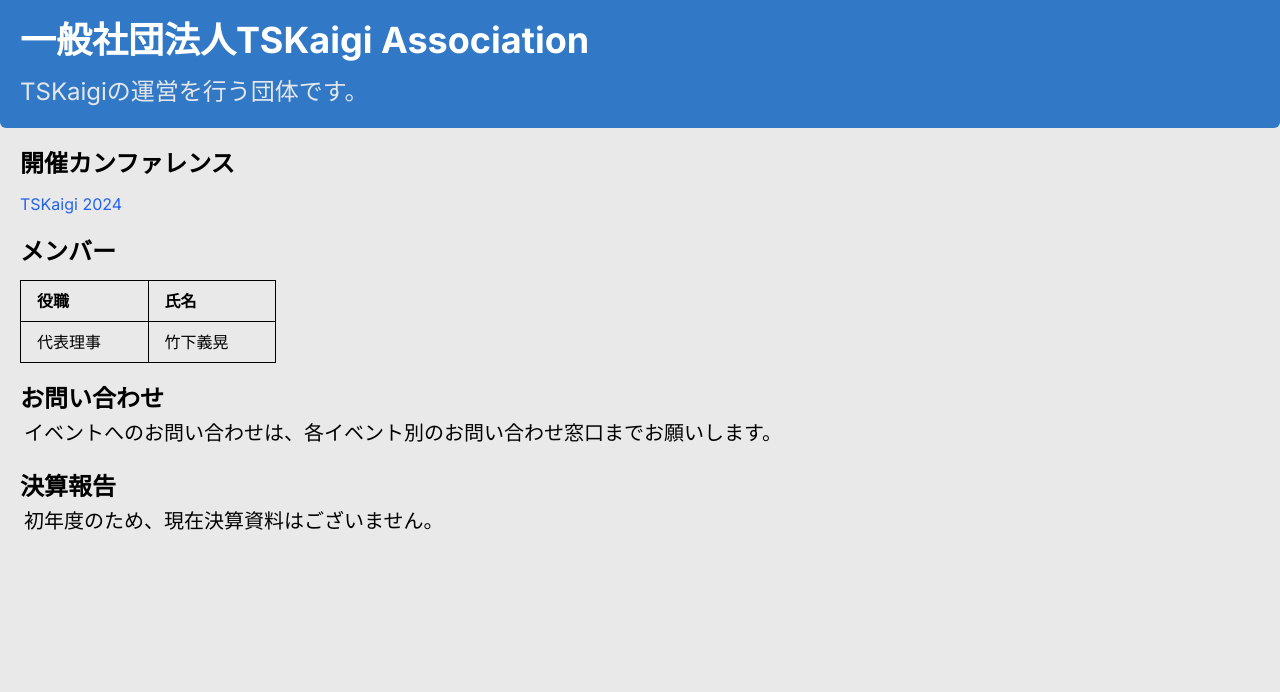
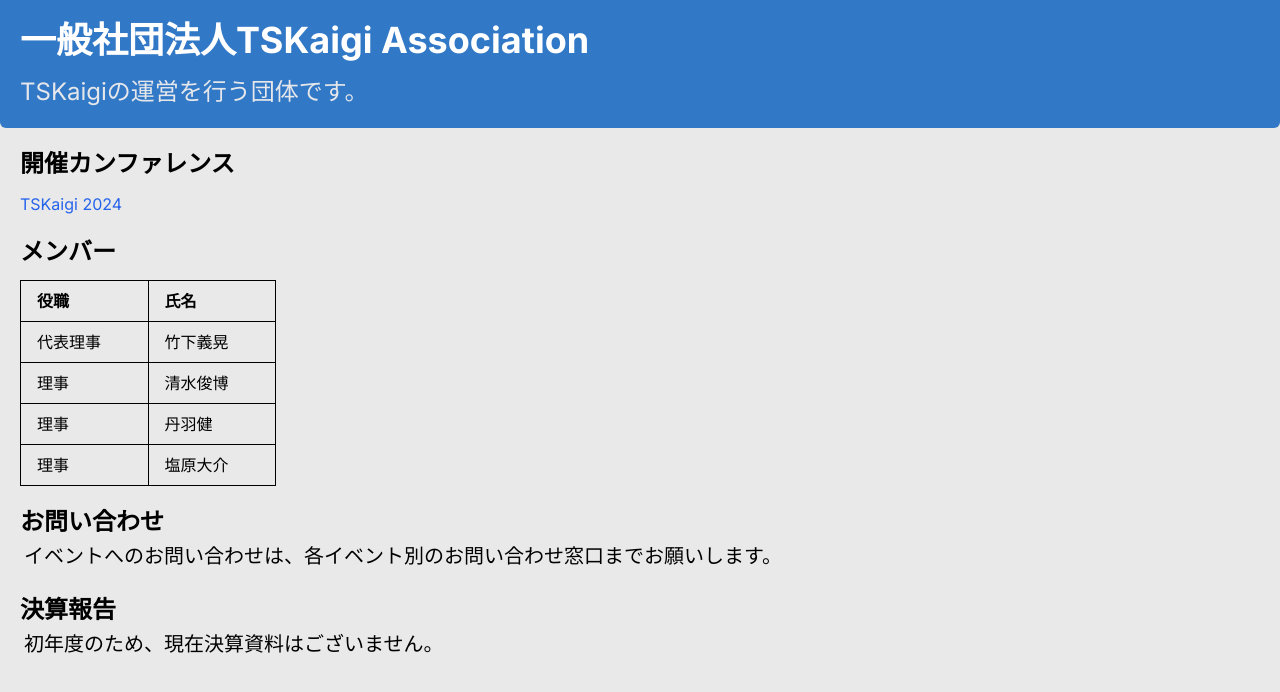
Before and after one commit to tskaigi-association/tskaigi-association.github.io, a Next.js app: page / in a window 1280 px wide. Shown: the top 692 px of the page. Built offline with nearby package versions, Linux system fonts and the light colour scheme; no server answers.

Commit message:
理事を追加

```diff
--- a/src/app/page.tsx
+++ b/src/app/page.tsx
@@ -1,5 +1,10 @@
 export default function Home() {
-  const members = [{ title: "代表理事", name: "竹下義晃" }];
+  const members = [
+    { title: "代表理事", name: "竹下義晃" },
+    { title: "理事", name: "清水俊博" },
+    { title: "理事", name: "丹羽健" },
+    { title: "理事", name: "塩原大介" },
+  ];
 
   const conferences = [{ name: "TSKaigi 2024", url: "https://tskaigi.org" }];
 
```
